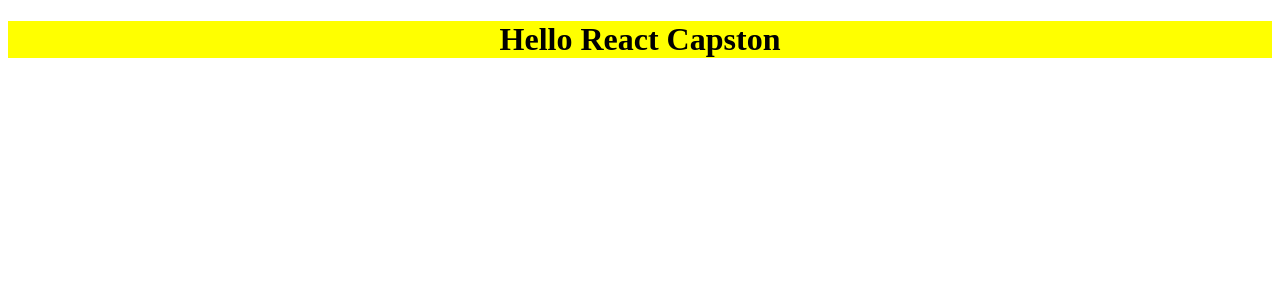
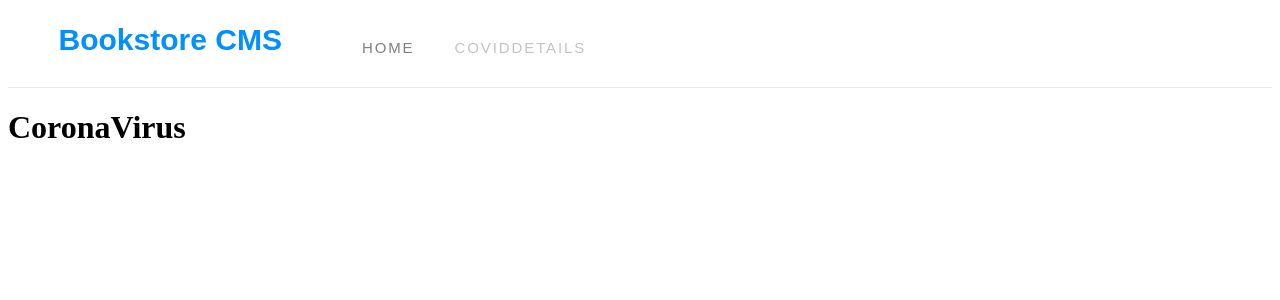
Before and after one commit to henrycode460/corona_virus_static, a React (Create React App) app: page /CoronaVirus in a window 1280 px wide. Shown: the top 300 px of the page. Built offline with nearby package versions, Linux system fonts and the light colour scheme.

Commit message:
creat navigation and route between the two pages of the program

```diff
--- a/package.json
+++ b/package.json
@@ -3,11 +3,14 @@
   "version": "0.1.0",
   "private": true,
   "dependencies": {
+    "@reduxjs/toolkit": "^1.8.3",
     "@testing-library/jest-dom": "^5.16.5",
     "@testing-library/react": "^13.3.0",
     "@testing-library/user-event": "^13.5.0",
     "react": "^18.2.0",
     "react-dom": "^18.2.0",
+    "react-redux": "^8.0.2",
+    "react-router-dom": "^6.3.0",
     "react-scripts": "5.0.1",
     "web-vitals": "^2.1.4"
   },
--- a/src/App.js
+++ b/src/App.js
@@ -1,11 +1,34 @@
+import React from 'react';
 import './style.css';
+import {  Route, Routes } from 'react-router-dom';
 
-function App() {
-  return (
-    <div>
-      <h1>Hello React Capston</h1>
-    </div>
-  );
+import Header from './Components/Header'
+import CoronaVirusDetails from './Components/CoronaVirusDetails';
+import CoronaVirus from './Components/CoronaVirus';
+
+
+class App extends React.Component {
+  render() {
+    return (
+
+      <>
+        <Header />
+
+        <div >
+
+          <Routes>
+            <Route path="/CoronaVirus" element={<CoronaVirus />} />
+            <Route index element={<CoronaVirus />} />
+            <Route path="/CoronaVirusDetails" element={<CoronaVirusDetails />} />
+
+          </Routes>
+
+        </div>
+
+      </>
+
+    );
+  }
 }
 
 export default App;
--- a/src/Components/CoronaVirus.js
+++ b/src/Components/CoronaVirus.js
@@ -2,7 +2,7 @@
 
 const CoronaVirus = () => {
   return (
-    <div>CoronaVirus</div>
+    <div><h1>CoronaVirus</h1></div>
   )
 }
 
--- /dev/null
+++ b/src/Components/CoronaVirusDetails.js
@@ -0,0 +1,13 @@
+import React from 'react'
+
+const CoronaVirusDetails = () => {
+  return (
+    <div>
+
+        <h1>CoronaVirus Details</h1>
+
+        </div>
+  )
+}
+
+export default CoronaVirusDetails
--- /dev/null
+++ b/src/Components/Header.js
@@ -0,0 +1,29 @@
+import React from 'react';
+import {  Link } from 'react-router-dom';
+
+
+const Header = () => {
+
+    return (
+
+      <nav className="navigation">
+        <Link to="/" className="logoStyle">Bookstore CMS</Link>
+
+        <ul className="nav-header">
+          <li className="nav-link">
+            <Link className="nav-link active" to="/CoronaVirus">Home</Link>
+          </li>
+          <li className="nav-link">
+            <Link className="nav-link" to="/CoronaVirusDetails">CovidDetails</Link>
+          </li>
+
+
+
+        </ul>
+
+      </nav>
+    );
+  }
+
+
+export default Header;
--- a/src/index.js
+++ b/src/index.js
@@ -1,11 +1,20 @@
 import React from 'react';
 import ReactDOM from 'react-dom/client';
 import App from './App';
+import { BrowserRouter } from 'react-router-dom';
 
 
 const root = ReactDOM.createRoot(document.getElementById('root'));
 root.render(
+
   <React.StrictMode>
-    <App />
+        <BrowserRouter>
+
+            <App />
+
+        </BrowserRouter>
+
+
   </React.StrictMode>
+
 );
--- a/src/style.css
+++ b/src/style.css
@@ -1,5 +1,64 @@
-h1 {
-  color: black;
-  background-color: yellow;
-  text-align: center;
+.navigation {
+  padding: 15px 4%;
+  background-color: #fff;
+  border-bottom: 1px solid #e8e8e8;
+  display: flex;
+  grid-gap: 40px;
+  gap: 40px;
 }
+
+.nav-link {
+  opacity: 0.5;
+  font-family: Montserrat, sans-serif;
+  font-size: 15px;
+  color: #121212;
+  letter-spacing: 1.9px;
+  text-transform: uppercase;
+  text-decoration: none;
+}
+
+.nav-header {
+  display: flex;
+  flex-grow: 1;
+  list-style-type: none;
+  gap: 40px;
+}
+
+.navigation .nav-link:hover {
+  color: rgb(0 0 0);
+  font-family: Montserrat, sans-serif;
+  font-weight: 900;
+}
+
+.logoStyle {
+  font-family: Montserrat, sans-serif;
+  font-size: 1.875rem;
+  font-weight: 700;
+  color: #0290ff;
+  text-decoration: none;
+}
+
+.list-style {
+  list-style: none;
+}
+
+.form-container {
+  display: flex;
+  justify-content: center;
+  align-items: center;
+}
+
+.active {
+  opacity: 1;
+  color: #000;
+}
+
+.nav-image {
+  cursor: pointer;
+  width: 1.713rem;
+  height: 1.713rem;
+  border-radius: 50%;
+  border: 1px solid #e8e8e8;
+  background-color: #fff;
+  float: right;
+}
```
Also changed, not shown: 1 other file (tests, documents, lock files or other folders).
